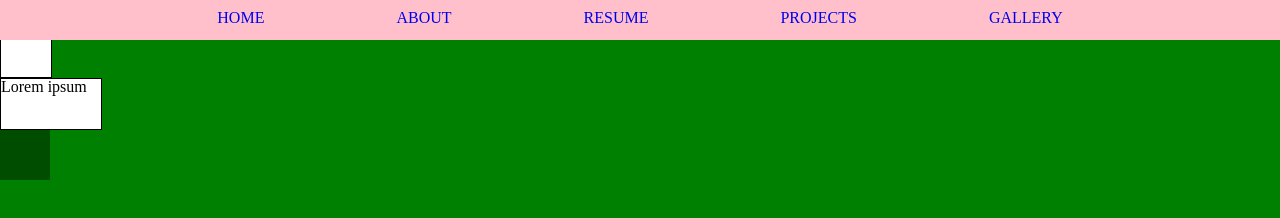
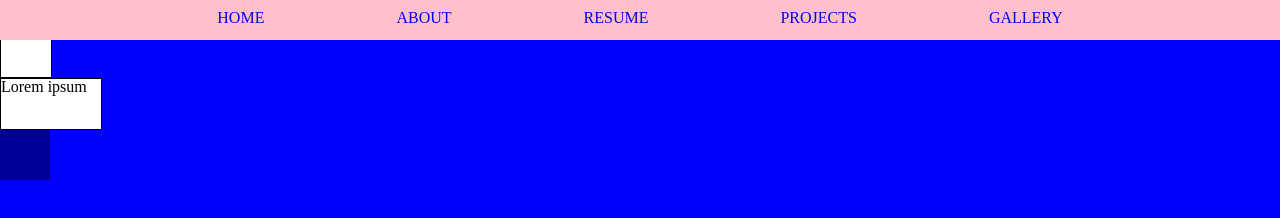
Before and after one commit to nicolethenerd/templateSASS, a plain HTML site: page index.html in a window 1280 px wide. Drawn offline with nearby package versions, Linux system fonts and the light colour scheme.

Commit message:
Changed background to blue

```diff
--- a/scss/main.scss
+++ b/scss/main.scss
@@ -1,6 +1,6 @@
 @import 'nav';
 
-$color1: green;
+$color1: blue;
 $boxWidth: 50px;
 $standardBorder: 1px solid black;
 $baseFontSize: 12px;
```
Also changed, not shown: css/main.css, 1 other file.
